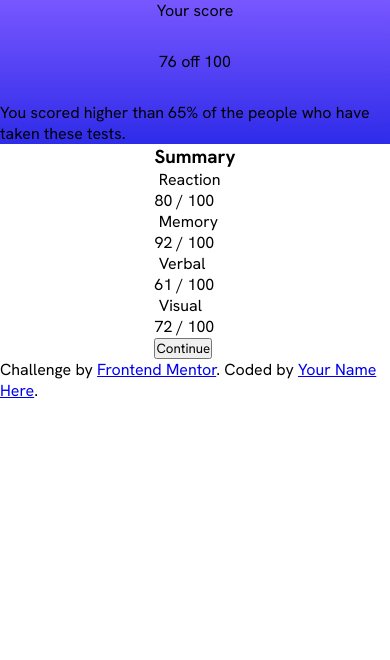
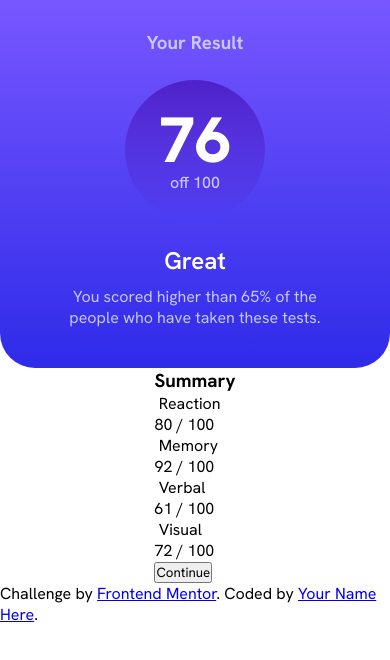
Before and after one commit to emersonescodes/results-summary-component-main, a plain HTML site: page index.html in a window 390 px wide. Drawn offline with Linux system fonts and the light colour scheme.

Commit message:
score card result mobile done

```diff
--- a/css/score-card.css
+++ b/css/score-card.css
@@ -10,7 +10,58 @@
     align-items: center;
     width: 100vw;
 
-    gap: 30px;
+    gap: 25px;
 
     background: var(--background-gradient);
+
+    border-radius: 0px 0px 35px 35px;
 }
+
+.score-card__label {
+    margin-top: 30px;
+    color: var(--neutral-purple);
+}
+
+.score-card__accuracy {
+    display: flex;
+    flex-direction: column;
+    align-items: center;
+    justify-content: center;
+    background: var(--circle-gradient);
+
+    width: 120px;
+    height: 120px;
+
+    padding: 10px;
+    border-radius: 50%;
+
+    & .score-card__value {
+        font-weight: 800;
+        font-size: 4em;
+        line-height: 1;
+        color: var(--white);
+    }
+
+    & .score-card__value-total {
+        color: var(--neutral-purple);
+        font-weight: 500;
+    }
+}
+
+.score-card__feedback {
+    display: flex;
+    flex-direction: column;
+    align-items: center;
+    padding-inline: 60px;
+    & h3 {
+        color: var(--white);
+        font-size: 24px;
+        font-weight: 600;
+    }
+    & p {
+        padding-block: 10px 40px;
+        text-align: center;
+        color: var(--neutral-purple);
+    };
+
+}
--- a/index.html
+++ b/index.html
@@ -12,12 +12,15 @@
   <main>
     <section class="score-card">
       <div class="score-card__result">
-        <p class="score-card__label">Your score</p>
+        <h3 class="score-card__label">Your Result</h3>
         <div class="score-card__accuracy">
           <span class="score-card__value">76</span>
           <span class="score-card__value-total">off 100</span>
         </div>
-        <p class="score-card__feedback">You scored higher than 65% of the people who have taken these tests.</p>
+        <div class="score-card__feedback">
+          <h3 class="score-card__feedback-status">Great</h3>
+          <p class="score-card__feedback-desc">You scored higher than 65% of the people who have taken these tests.</p>
+        </div>
       </div>
       <div class="score-card__summary">
         <h3 class="score-card__title">Summary</h3>
```
